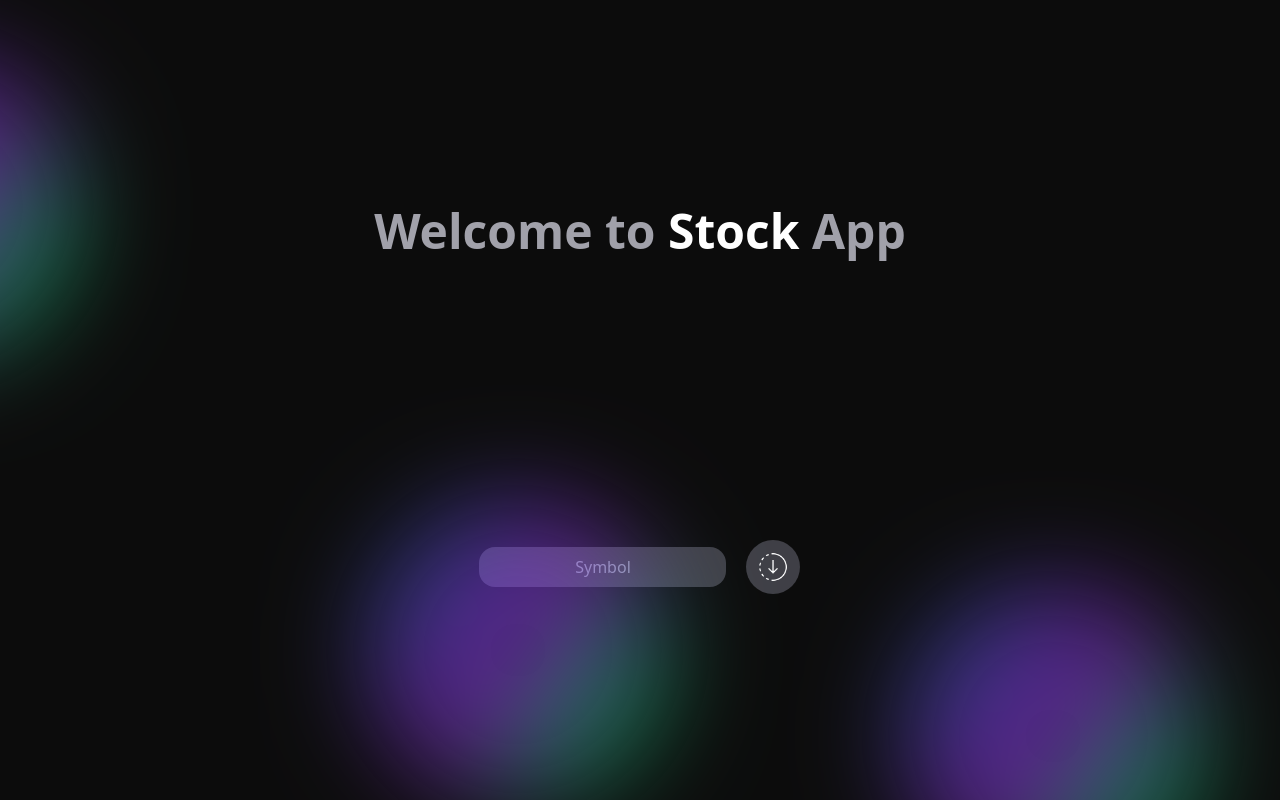
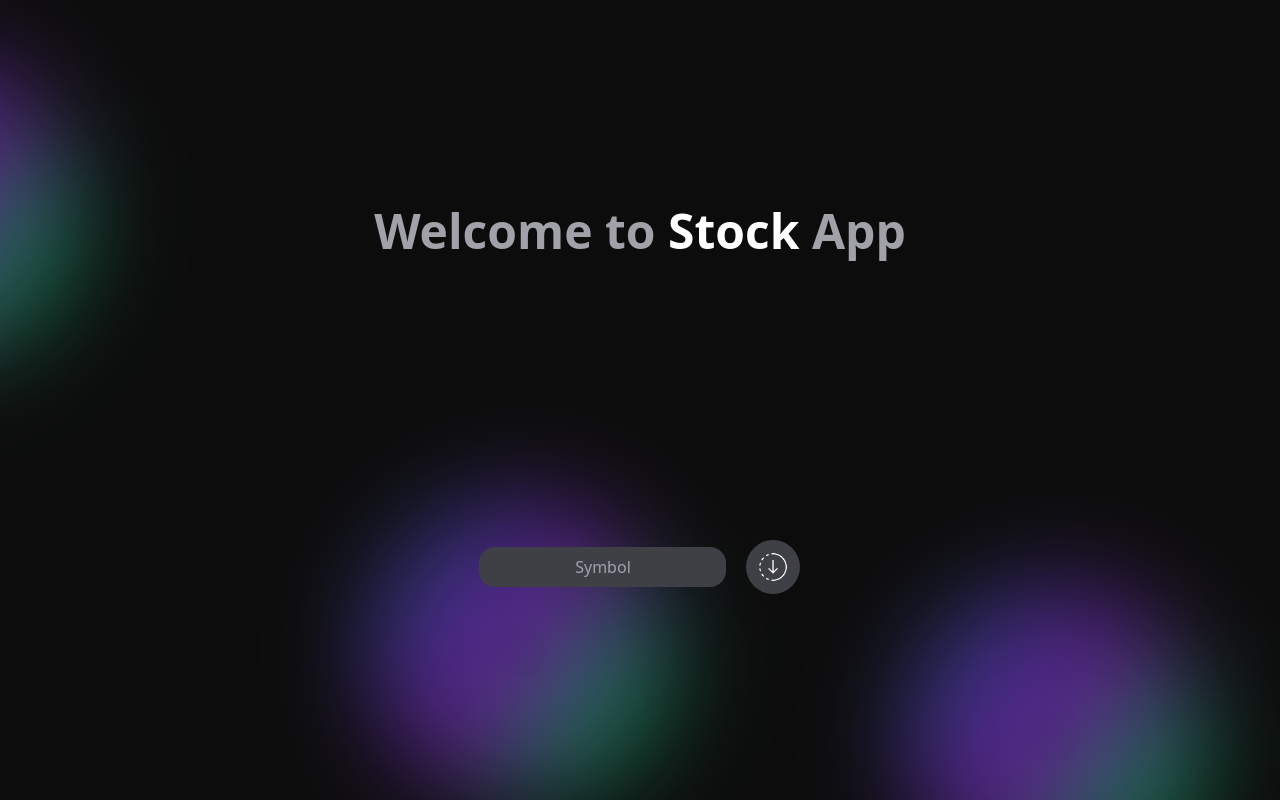
Before and after one commit to ShervanGharibzade/stock-app, a Next.js app: page / in a window 1280 px wide. Built offline with nearby package versions, Linux system fonts and the light colour scheme.

Commit message:
add z index

```diff
--- a/src/components/searchStock.js
+++ b/src/components/searchStock.js
@@ -11,8 +11,8 @@ export default function SearchStock({
   setData,
   setLoading,
 }) {
-  const loadingButton = "bg-blue-400/60 rounded-full p-3 animate-pulse";
-  const button = "bg-zinc-700 rounded-full text-white p-3";
+  const loadingButton = "bg-blue-400/60 rounded-full p-5 animate-pulse";
+  const button = "bg-zinc-700 z-50 rounded-full text-white p-3";
 
   const handleSubmit = async (e, data) => {
     e.preventDefault();
@@ -34,7 +34,7 @@ export default function SearchStock({
       className="w-fit flex justify-center items-center gap-5 mx-auto">
       <input
         type="text"
-        className="rounded-2xl mx-auto p-2 w-42 h-10 outline-none bg-zinc-700 text-white text-center placeholder:text-center"
+        className="rounded-2xl mx-auto p-2 w-42 h-10 outline-none bg-zinc-700 text-white text-center placeholder:text-center z-50"
         placeholder="Symbol"
         onChange={(e) => {
           const uppercasedSymbol = e.target.value.toUpperCase();
```
